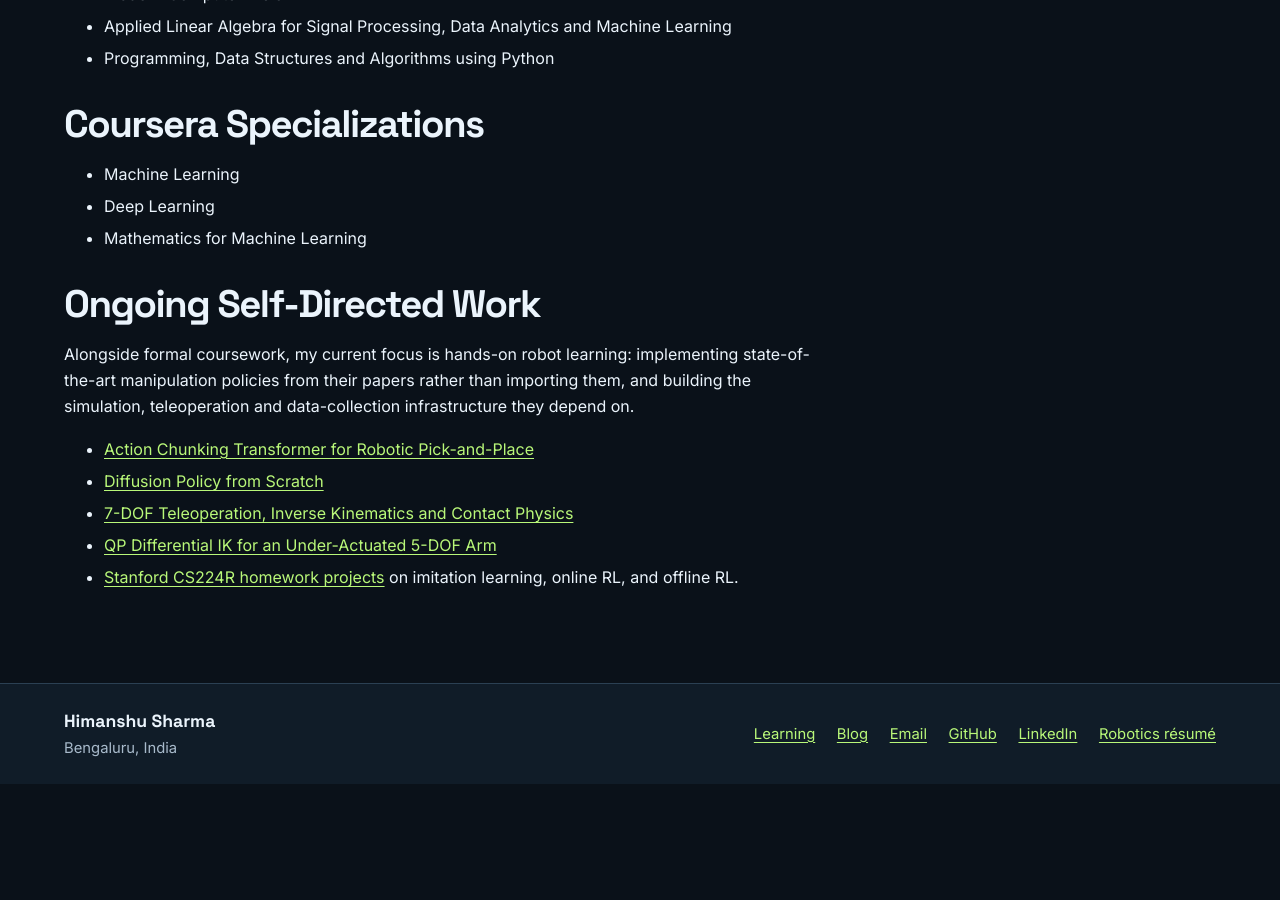
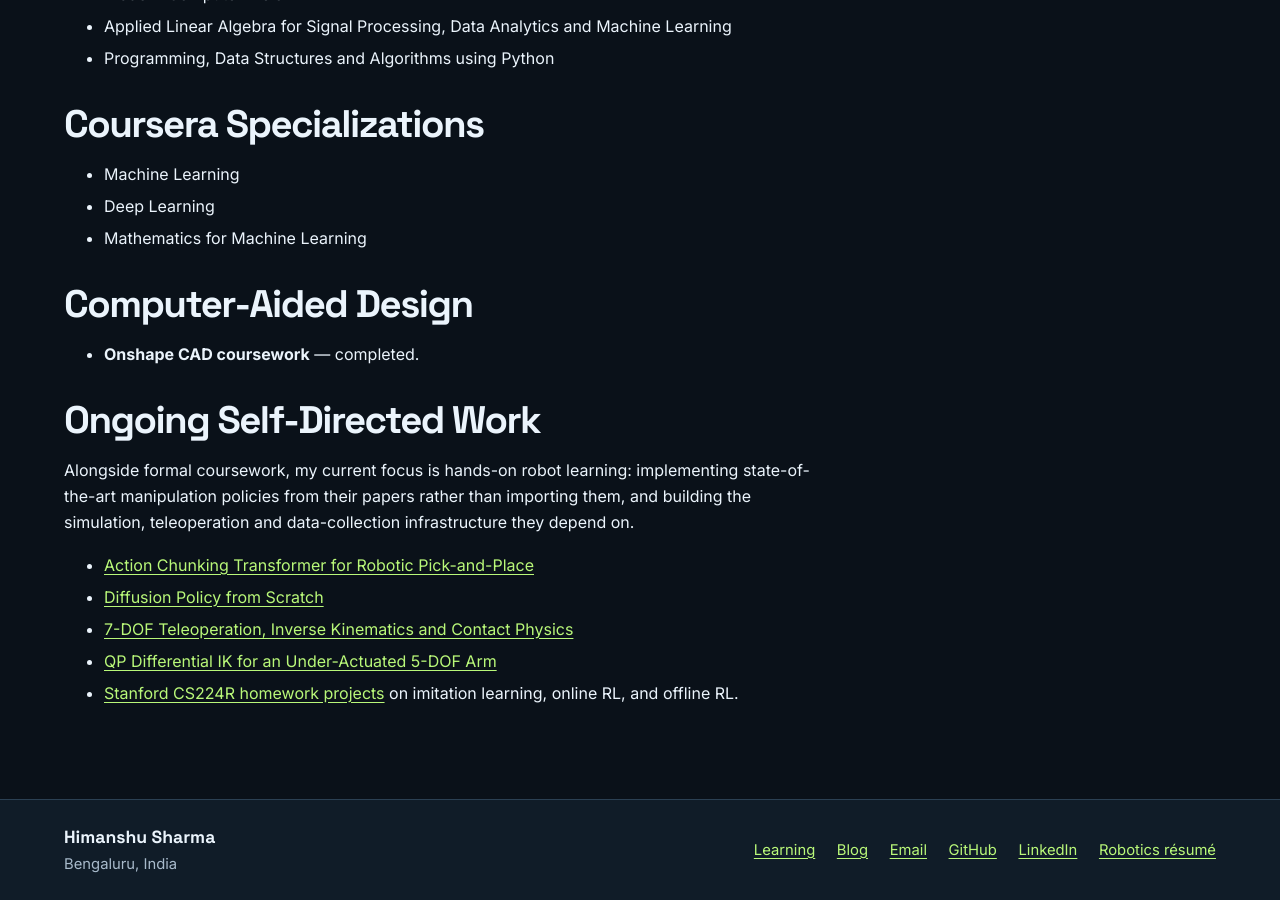
Before and after one commit to Magician6174/magician6174.github.io, a Jekyll site: the page built from docs/_pages/Learnings.md, in a window 1280 px wide and 900 px high, scrolled down 1670 px. Built offline with Jekyll 4.4.1, drawn with Linux system fonts in a browser that asks for light colours; before the commit the page ends 2454 px from its top, so only the background shows below that.

Commit message:
Add completed Onshape CAD coursework to Learning

```diff
--- a/docs/_pages/Learnings.md
+++ b/docs/_pages/Learnings.md
@@ -70,6 +70,10 @@ Advanced technical courses with an emphasis on theoretical foundations and probl
 - Deep Learning
 - Mathematics for Machine Learning
 
+## Computer-Aided Design
+
+- **Onshape CAD coursework** — completed.
+
 ## Ongoing Self-Directed Work
 
 Alongside formal coursework, my current focus is hands-on robot learning: implementing
```
